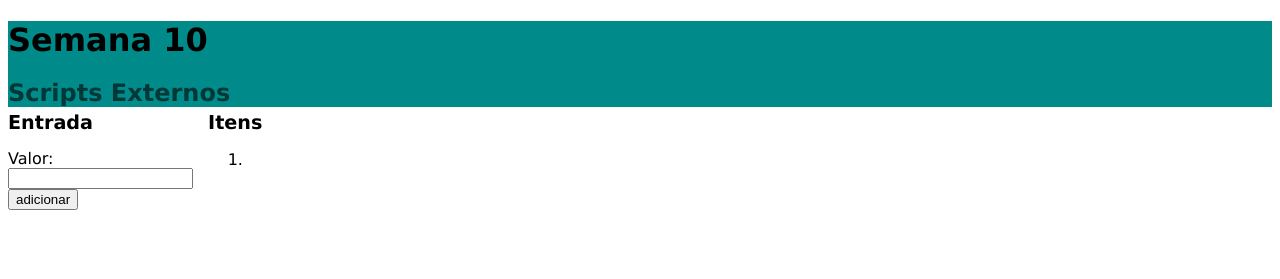
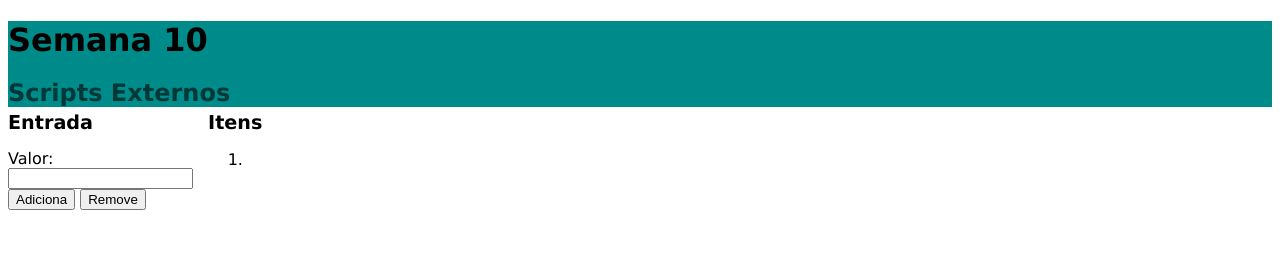
Before and after one commit to ufjf-dcc121/ufjf-dcc121-2023-1-atv10-ggiacz, a plain HTML site: page index.html in a window 1280 px wide. Shown: the top 279 px of the page. Drawn offline with Linux system fonts and the light colour scheme.

Commit message:
cria botao

```diff
--- a/index.html
+++ b/index.html
@@ -21,7 +21,8 @@
             <form name="entrada">
                 <label for="valor">Valor:</label>
                 <input type="number" name="valor" id="valor" title="Valor a ser inserido">
-                <input type="submit" value="adicionar">
+                <input type="submit" value="Adiciona">
+                <input type="button" value="Remove" name="remover">
             </form>
         </section>
         <section id="itens">
```
